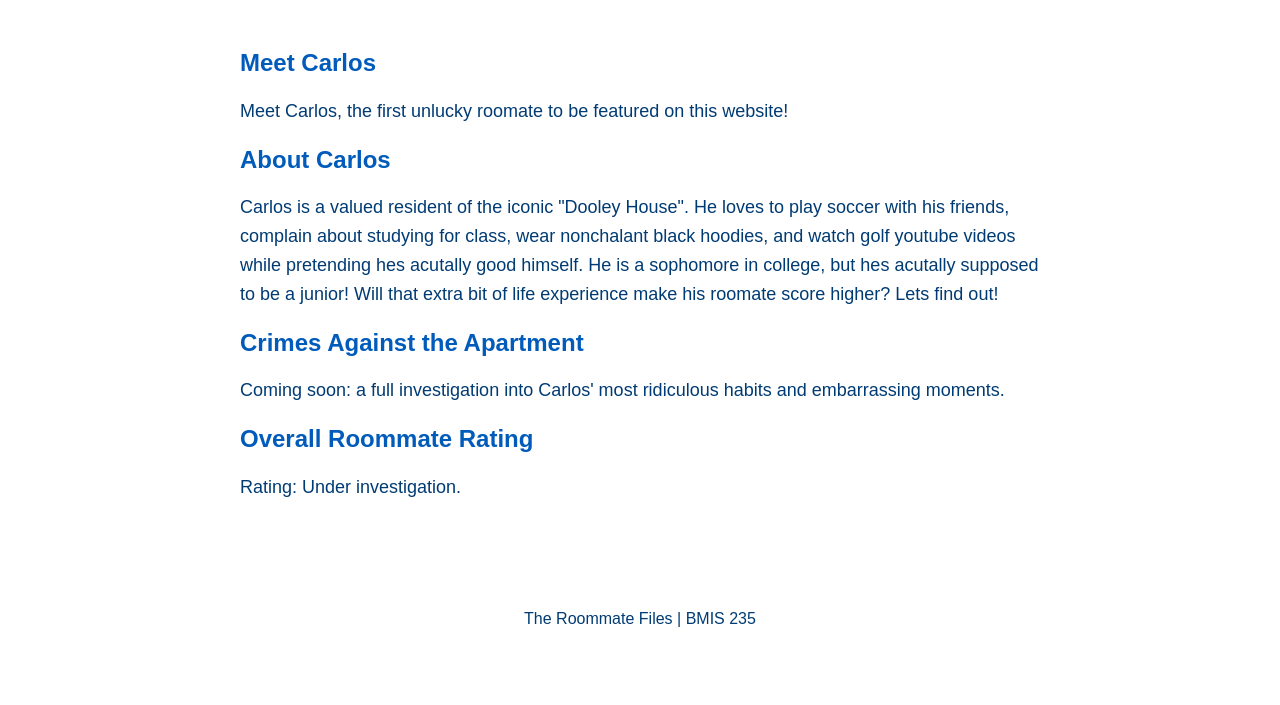
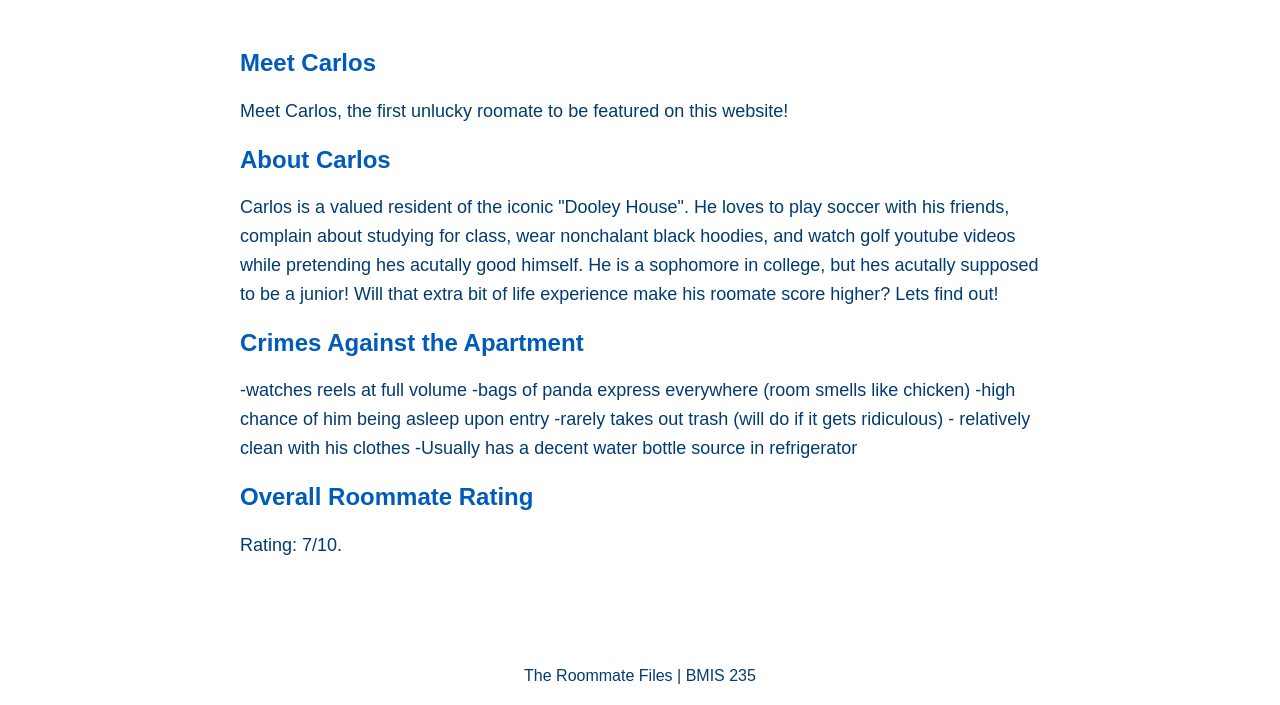
Before and after one commit to dashstein/bmis235-html-3, a plain HTML site: page carlos.html in a window 1280 px wide. Shown: the part 207-912 px from the top of the page. Before the commit the page ends 855 px from the top, so only its background shows below. Drawn offline with Linux system fonts and the light colour scheme.

Commit message:
Revise Carlos' habits and update roommate rating
Updated the list of Carlos' habits and changed roommate rating.

```diff
--- a/carlos.html
+++ b/carlos.html
@@ -94,14 +94,19 @@
         <h2>Crimes Against the Apartment</h2>
 
         <p>
-            Coming soon: a full investigation into Carlos'
-            most ridiculous habits and embarrassing moments.
+            -watches reels at full volume
+            -bags of panda express everywhere (room smells like chicken)
+            -high chance of him being asleep upon entry
+            -rarely takes out trash (will do if it gets ridiculous)
+            - relatively clean with his clothes
+            -Usually has a decent water bottle source in refrigerator
+
         </p>
 
         <h2>Overall Roommate Rating</h2>
 
         <p>
-            Rating: Under investigation.
+            Rating: 7/10.
         </p>
     </main>
 
```
